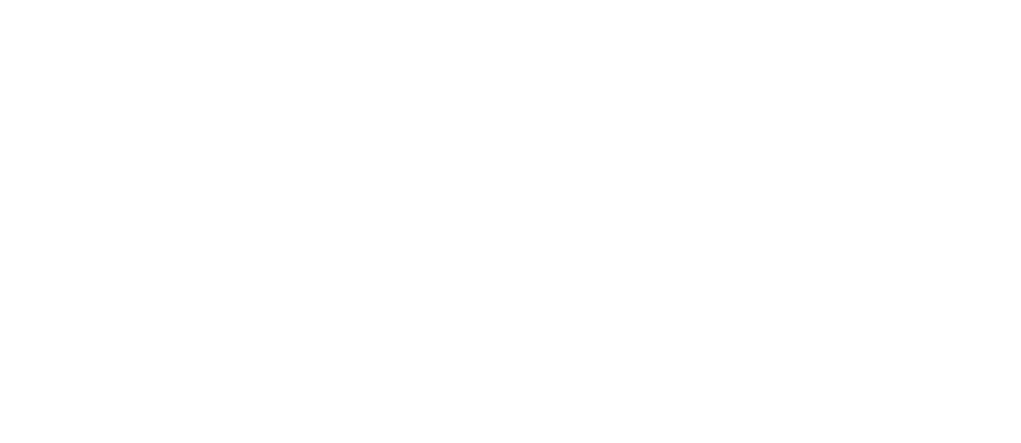
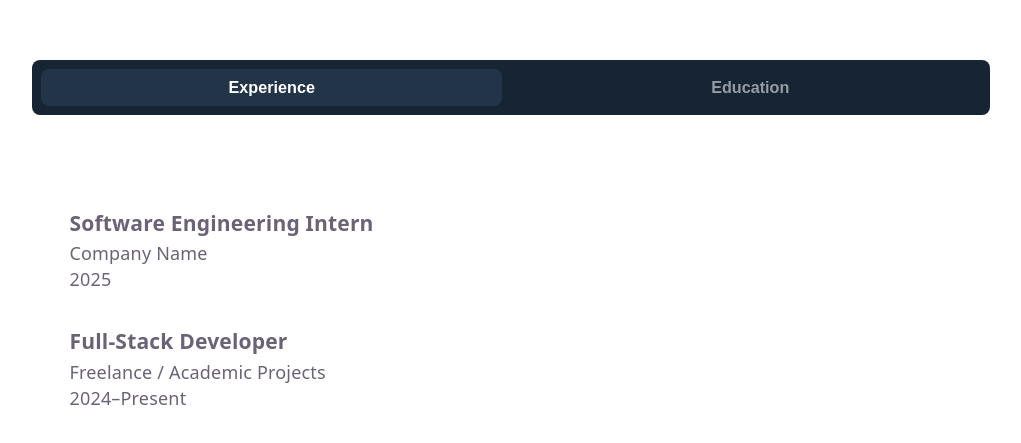
Before and after one commit to lanseudesu/lanxe-portfolio, a React (Vite) app: page / in a window 1280 px wide. Shown: the part 5000-5443 px from the top of the page, without its empty margins (129-1150 px from the left). Before the commit the page ends 5060 px from the top, so only its background shows below. Built offline with nearby package versions, Linux system fonts and the light colour scheme; a web font is replaced by a local one.

Commit message:
feat: experience section draft

```diff
--- a/src/App.jsx
+++ b/src/App.jsx
@@ -1,5 +1,6 @@
 import Hero from "./components/Hero";
 import Projects from "./components/Projects";
+import Experience from "./components/Experience";
 import './App.css'
 
 function App() {
@@ -7,6 +8,7 @@
     <>
       <Hero />
       <Projects />
+      <Experience />
     </>
   );
 }
--- /dev/null
+++ b/src/components/Experience.css
@@ -0,0 +1,54 @@
+.tab-buttons {
+    display: flex;
+
+    background: #162433;
+    margin-bottom: 2rem;
+
+    border-radius: 8px;
+}
+
+.tab-buttons button {
+    flex: 1;
+    margin: 0.5rem;
+    padding: 0.5rem 1.5rem;
+
+    background: transparent;
+    border: none;
+
+    color: rgba(255, 255, 255, 0.55);
+    cursor: pointer;
+
+    border-radius: 8px;
+    font-size: 0.9rem;
+    font-weight: 600;
+
+    transition: all 0.2s ease;
+}
+
+.tab-buttons button.active {
+    background: #223447;
+    color: #fff;
+}
+
+.tab-buttons button:hover {
+    background: #223447;
+    color: #fff;
+}
+
+.info-box {
+    border: 1px solid rgba(255,255,255,0.15);
+
+    border-radius: 20px;
+
+    padding: 2rem;
+
+    min-height: 400px;
+}
+
+.entry {
+    margin-bottom: 2rem;
+}
+
+.entry h3 {
+    margin-bottom: 0.25rem;
+}
--- /dev/null
+++ b/src/components/Experience.jsx
@@ -0,0 +1,60 @@
+import { useState } from "react";
+import "./Experience.css";
+
+function Experience() {
+    const [activeTab, setActiveTab] = useState("experience");
+
+    return (
+        <section className="wrapper experience-section">
+
+            <div className="tab-buttons">
+                <button
+                    className={activeTab === "experience" ? "active" : ""}
+                    onClick={() => setActiveTab("experience")}
+                >
+                    Experience
+                </button>
+
+                <button
+                    className={activeTab === "education" ? "active" : ""}
+                    onClick={() => setActiveTab("education")}
+                >
+                    Education
+                </button>
+            </div>
+
+            <div className="info-box">
+
+                {activeTab === "experience" && (
+                    <>
+                        <div className="entry">
+                            <h3>Software Engineering Intern</h3>
+                            <p>Company Name</p>
+                            <p>2025</p>
+                        </div>
+
+                        <div className="entry">
+                            <h3>Full-Stack Developer</h3>
+                            <p>Freelance / Academic Projects</p>
+                            <p>2024–Present</p>
+                        </div>
+                    </>
+                )}
+
+                {activeTab === "education" && (
+                    <>
+                        <div className="entry">
+                            <h3>B.S. Computer Science</h3>
+                            <p>Your University</p>
+                            <p>2022–2026</p>
+                        </div>
+                    </>
+                )}
+
+            </div>
+
+        </section>
+    );
+}
+
+export default Experience;
```
Also changed, not shown: src/components/Projects.jsx (line endings or trailing spaces).
